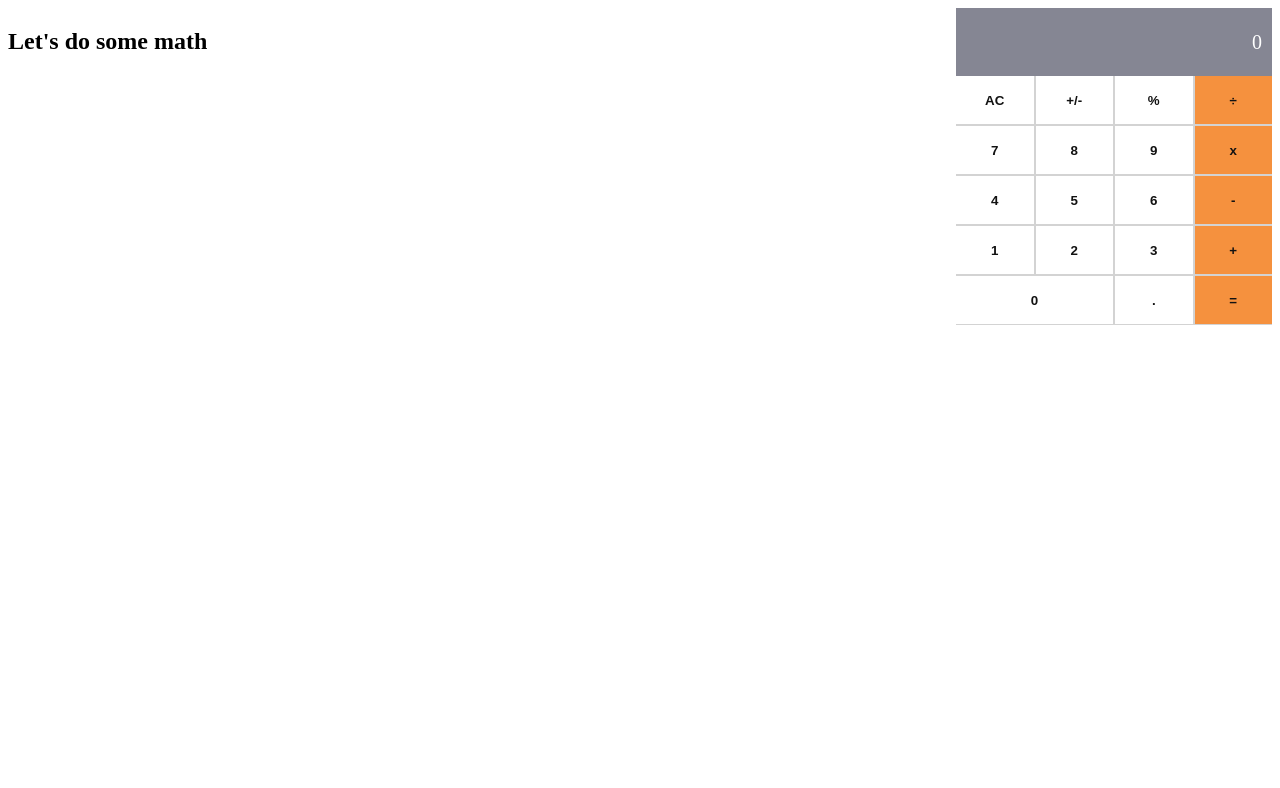
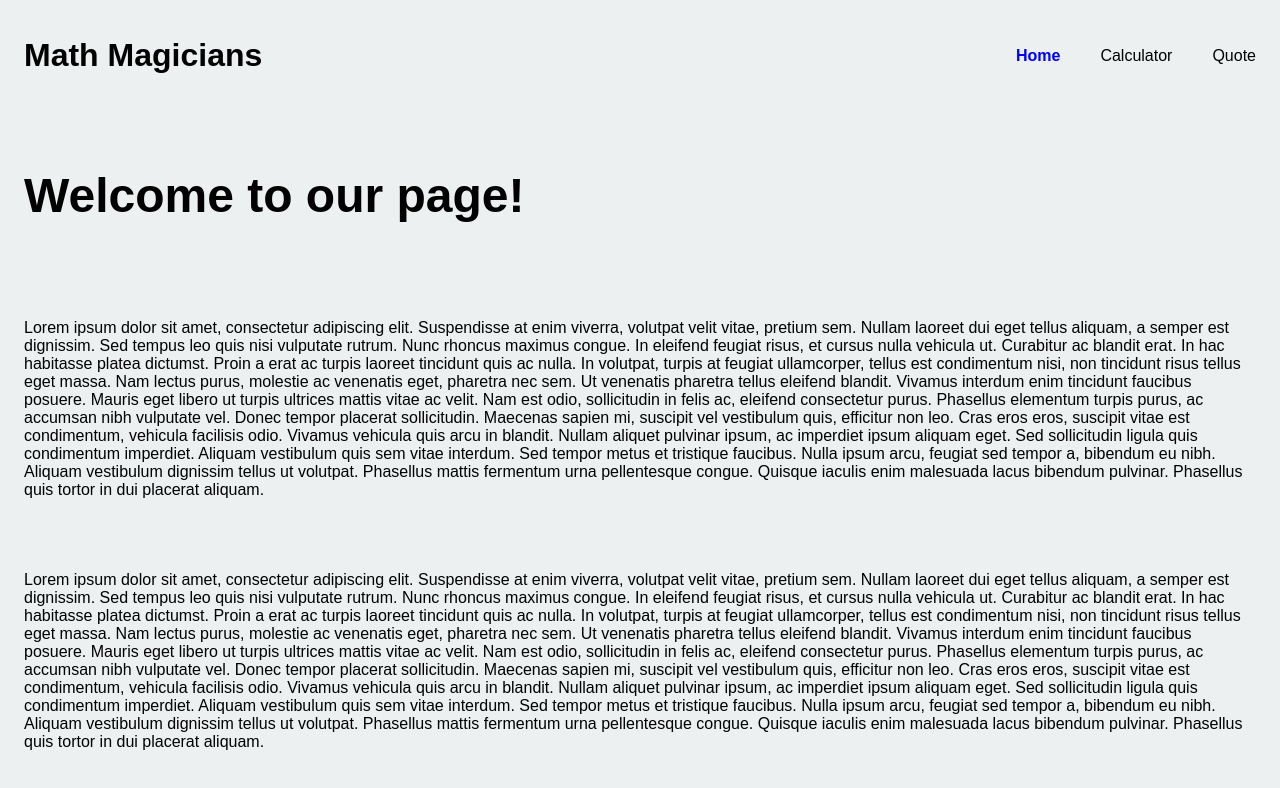
Before and after one commit to CollinsTatang/math-magicians, a React (Create React App) app: page / in a window 1280 px wide. Shown: the top 788 px of the page. Built offline with nearby package versions, Linux system fonts and the light colour scheme.

Commit message:
Add Route

```diff
--- a/src/App.js
+++ b/src/App.js
@@ -1,15 +1,55 @@
-import React, { Component } from 'react';
+import {
+  NavLink, Switch, Route, HashRouter as Router,
+} from 'react-router-dom';
+import Home from './component/Home';
 import Calculator from './component/Calculator';
+import Quote from './component/Quote';
 
-class App extends Component {
-  constructor() {
-    super();
-    this.state = {};
-  }
+const routes = [
+  {
+    name: 'Home',
+    path: '/',
+    component: <Home />,
+  },
+  {
+    name: 'Calculator',
+    path: '/calculator',
+    component: <Calculator />,
+  },
+  {
+    name: 'Quote',
+    path: '/quote',
+    component: <Quote />,
+  },
+];
 
-  render() {
-    return <Calculator />;
-  }
-}
+const Header = () => (
+  <header className="app-bar">
+    <h1 className="app-title">Math Magicians</h1>
+    <nav className="nav">
+      <ul className="nav-links">
+        {routes.map(({ name, path }) => (
+          <li key={path}>
+            <NavLink exact activeClassName="active" to={path}>{name}</NavLink>
+          </li>
+        ))}
+      </ul>
+    </nav>
+  </header>
+);
+
+const App = () => (
+  <Router basename={process.env.PUBLIC_URL}>
+    <>
+      <Header />
+      <div className="container">
+        <Switch>
+          {routes.map(({ path, component }) => (
+            <Route exact key={path} path={path}>{component}</Route>))}
+        </Switch>
+      </div>
+    </>
+  </Router>
+);
 
 export default App;
--- a/src/index.css
+++ b/src/index.css
@@ -1,42 +1,55 @@
-.calculator-board {
-  width: 25%;
-  padding-bottom: 1px;
-  background-color: lightgray;
+body {
+  margin: 0;
+  padding: 0;
+  font-family: 'Montserrat', sans-serif;
+  display: flex;
+  width: 100%;
+  background-color: #ecf0f1;
 }
 
-.output-box {
-  color: white;
-  font-size: 30px;
-  text-align: end;
-  padding: 1px 2px;
-  background-color: #858693;
+ul {
+  list-style-type: none;
 }
 
-button:hover {
-  opacity: 0.9;
-  cursor: pointer;
+a {
+  text-decoration: none;
+  color: inherit;
 }
 
-button:active {
-  opacity: 0.3;
+.app-bar {
+  display: flex;
+  align-items: center;
+  justify-content: space-between;
+  padding: 16px 24px;
 }
 
-.grid {
-  display: grid;
-  grid-template-columns: 1fr 1fr 1fr 1fr;
-  gap: 2px;
+.nav-links {
+  display: flex;
+  gap: 40px;
 }
 
-.grid-item {
-  border: none;
-  height: 45px;
-  background-color: #e0e0e0;
+#root {
+  display: flex;
+  flex-direction: column;
+  flex-grow: 1;
 }
 
-.span-2-col {
-  grid-column: 1 / span 2;
+.container {
+  padding: 16px 24px;
+  display: flex;
+  flex-grow: 1;
 }
 
-.btn-color {
-  background-color: #f5913e;
+.app-title {
+  color: #000;
 }
+
+.section-title {
+  font-size: 48px;
+  color: #000;
+}
+
+.active {
+  font-weight: bold;
+  color: blue;
+}
```
Also changed, not shown: 1 other file (tests, documents, lock files or other folders).
